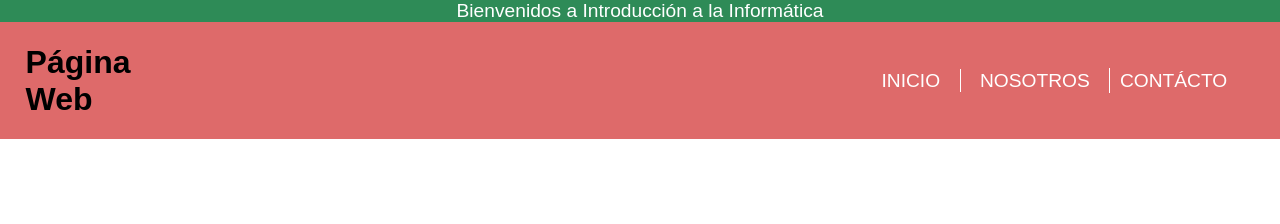
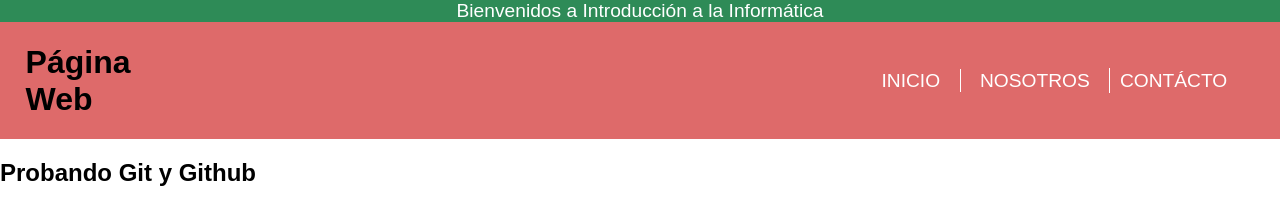
Before and after one commit to yayo31/IntroInformaticaClase4, a plain HTML site: page index.html in a window 1280 px wide. Drawn offline with Linux system fonts and the light colour scheme.

Commit message:
Info agregada a main

```diff
--- a/index.html
+++ b/index.html
@@ -16,7 +16,9 @@
             <li class="menu-item"><a href="./pages/contacto.html">Contácto</a></li>
         </ul>
     </header>
-
+    <main>
+        <h2>Probando Git y Github</h2>
+    </main>
 </body>
 
 </html>
```
